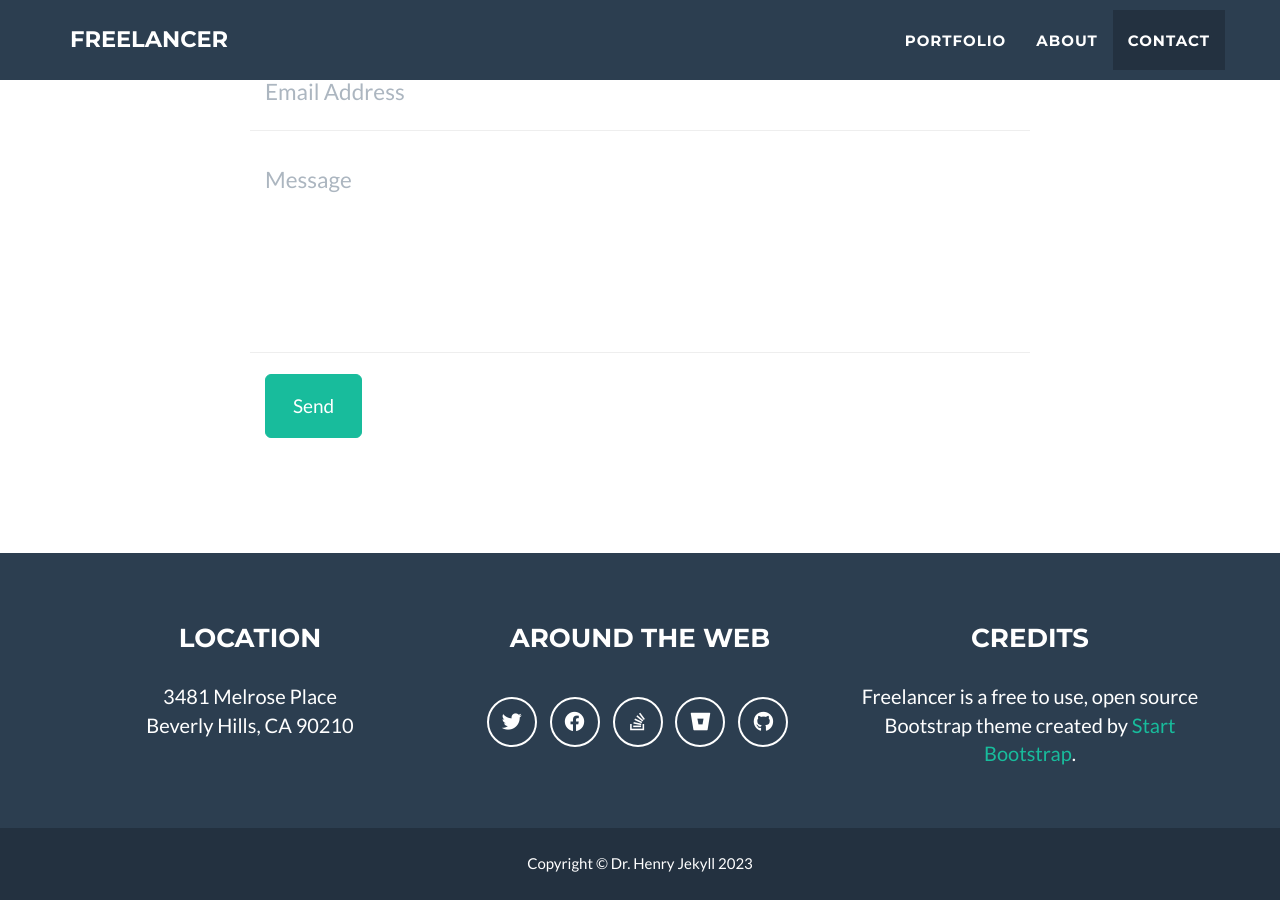
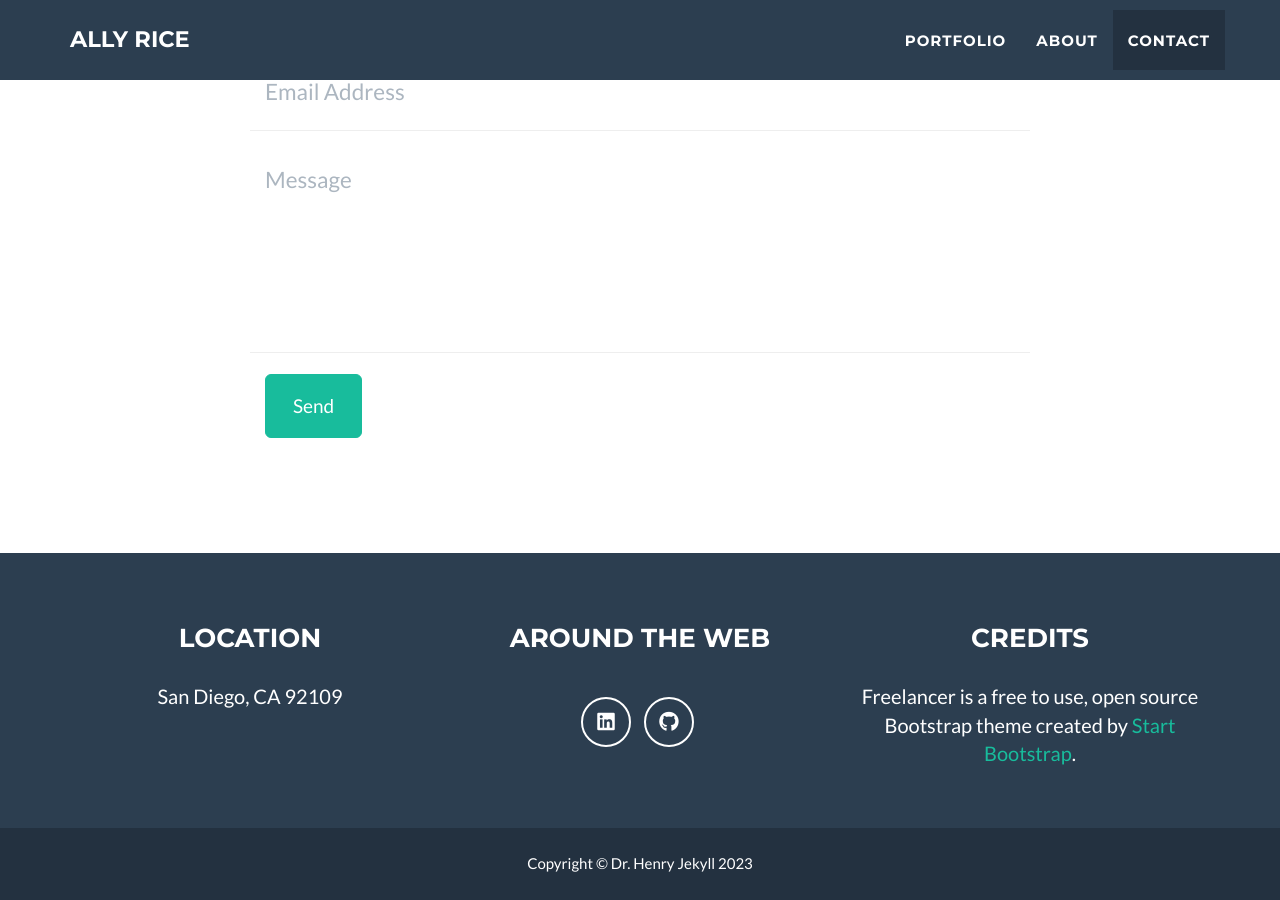
Before and after one commit to alrice12/alrice12.github.io, a Jekyll site: the page built from _posts/2014-07-18-project-1.markdown, in a window 1280 px wide and 900 px high, scrolled down 2492 px. Built offline with Jekyll 4.4.1, drawn with Linux system fonts in a browser that asks for light colours.

Commit message:
contact info

```diff
--- a/_config.yml
+++ b/_config.yml
@@ -1,6 +1,6 @@
 # Site settings
-title: Freelancer
-email: your-email@domain.com
+title: Ally Rice
+email: ally.c.rice@gmail.com
 url: https://github.com/jeromelachaud/freelancer-theme
 description: "Write an awesome description for your new site here. You can edit this line in _config.yml. It will appear in your document head meta (for Google search results) and in your feed.xml site description."
 keywords: "your keywords, separated by commas"
@@ -39,21 +39,15 @@ footer:
 
 # Social networks usernames (many more available: google-plus, flickr, dribbble, pinterest, instagram, tumblr, linkedin, etc.)
 social:
-  - title: twitter
-    url: http://twitter.com/jekyllrb
-  - title: facebook
-    url:
-  - title: stack-overflow
-    url: http://stackoverflow.com/questions/tagged/jekyll
-  - title: bitbucket
-    url: http://bitbucket.org/jekyll
+  - title: linkedin
+    url: https://linkedin.com/in/ally-c-rice
   - title: github
-    url: http://github.com/jekyll
+    url: https://github.com/alrice12
 
 # Postal address (add as many lines as necessary)
 address:
-  - line: 3481 Melrose Place
-  - line: Beverly Hills, CA 90210
+  # - line: 3481 Melrose Place
+  - line: San Diego, CA 92109
 
 # Credits content
 credits: 'Freelancer is a free to use, open source Bootstrap theme created by <a href="http://startbootstrap.com">Start Bootstrap</a>.'
```
